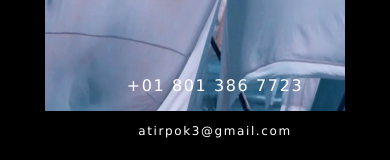
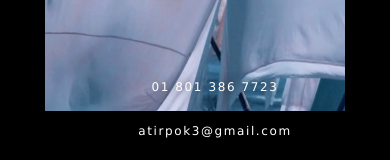
Before and after one commit to androosk/react-portfolio, a React (Create React App) app: page / in a window 390 px wide. Shown: the part 1880-2040 px from the top of the page. Built offline with nearby package versions, Linux system fonts and the light colour scheme.

Commit message:
Fixed non working phone number link

```diff
--- a/src/components/Footer/index.js
+++ b/src/components/Footer/index.js
@@ -5,7 +5,7 @@ const Footer = () => {
     <footer>
       <nav>
         <ul>
-          <li>+01 801 386 7723</li>
+          <li><a href="tel: +1-801-386-7723" aria-hidden="true">01 801 386 7723</a></li>
           <li><a target="_blank" href="mailto:atirpok3@gmail.com" rel="noreferrer">atirpok3@gmail.com</a></li>
           <li><a target="_blank" href="https://github.com/androosk" rel="noreferrer">GitHub</a></li>
           <li><a target="_blank" href="https://www.linkedin.com/in/andrew-tirpok/" rel="noreferrer">LinkedIn</a></li>
```
